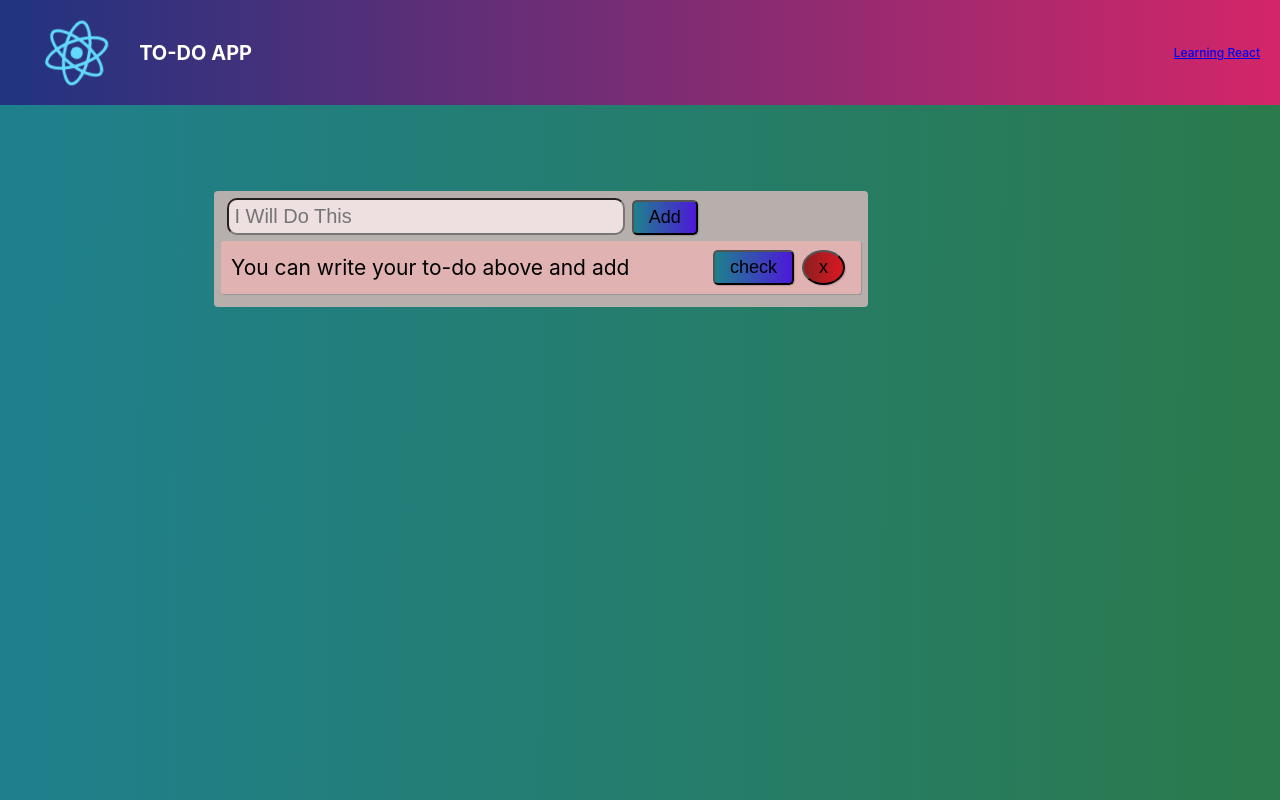
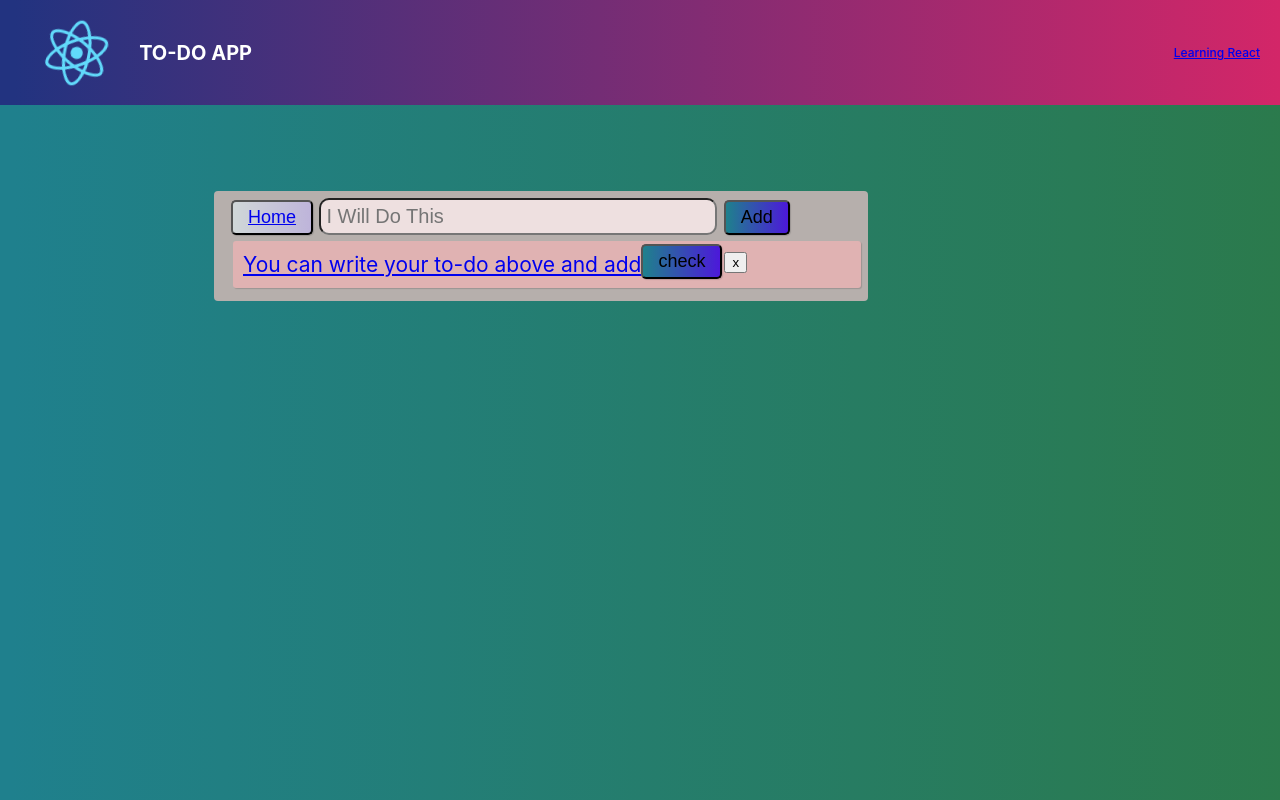
Before and after one commit to berkantkozan/berkantkozan.github.io., a React (Create React App) app: page / in a window 1280 px wide. Shown: the top 800 px of the page. Built offline with nearby package versions, Linux system fonts and the light colour scheme.

Commit message:
adding route

```diff
--- a/package.json
+++ b/package.json
@@ -10,6 +10,7 @@
     "gh-pages": "^4.0.0",
     "react": "^18.2.0",
     "react-dom": "^18.2.0",
+    "react-router-dom": "^6.3.0",
     "react-scripts": "5.0.1",
     "web-vitals": "^2.1.4"
   },
--- /dev/null
+++ b/src/Components/Contact/contact.js
@@ -0,0 +1,5 @@
+import React from "react";
+
+export default function Contact(){
+    return <h1>hello</h1>;
+}
--- /dev/null
+++ b/src/Components/Description/index.js
@@ -0,0 +1,12 @@
+import React from "react";
+
+export default function Description ({todo,id}){
+    //const [value, setValue] = useState(todo.text);
+
+    return(
+        <form>
+            <h1>{todo.text}</h1>
+            <h1>to-do id : {id}</h1>
+        </form>
+    )
+}
--- a/src/Components/Header/index.js
+++ b/src/Components/Header/index.js
@@ -6,7 +6,7 @@ export default function Header() {
     return (
         <nav className="nav">
             <img src={logo} className="App-logo" alt="logo" />
-            <h2 className="header--title">TO-DO APP</h2>
+            <h2 className="header--title">TO-DO APP </h2>
             <a
                 href="https://tr.reactjs.org/"
                 target="_blank"
--- a/src/Components/Main/index.js
+++ b/src/Components/Main/index.js
@@ -1,13 +1,17 @@
 import React,{useState} from "react";
+import { BrowserRouter as Router,Routes, Route, Link} from 'react-router-dom';
 import TodoForm from "../Todo-Form/index.js"
-import Todo from "../Todo/index.js"
+import Description from "../Description/index.js"
 import "./style.css";
+
 
 export default function Main () {
     const [todos, setTodos] = useState([
         {
           text: "You can write your to-do above and add",
-          isCompleted: false
+          isCompleted: false,
+          description: "hello",
+          id:[0,]
         },
     ]);
 
@@ -22,29 +26,77 @@ export default function Main () {
         setTodos(newTodos);
     };
 
+    /*const editTodo = (index,text) => {
+        console.log(index,text)
+        const newTodos = [...todos];
+        newTodos[index] = text;
+        setTodos(newTodos)
+    }; */
+
     const deleteTodo = index => {
         const newTodos = [...todos];
         newTodos.splice(index, 1);
         setTodos(newTodos);
     };
 
-
     return (
         <main>
+            <Router>
             <div className="div" >
                 <div className="div-alt">
-                    <TodoForm addTodo={addTodo} />
+                <TodoForm addTodo={addTodo}/>
+                            <div>
                             {todos.map((todo, index) => (
-                        <Todo
+                                <>
+                                    <RouterArrange
                                         key={index}
-                            index={index}
+                                        id={index}
                                         todo={todo}
                                         completeTodo={completeTodo}
                                         deleteTodo={deleteTodo}
-                        />
+                                        addTodo={addTodo} /></>
+
+
                                     ))}
                             </div>
                 </div>
+            </div>
+            </Router>
         </main>
     )
 }
+
+function RouterArrange ({ todo, id, completeTodo, deleteTodo,addTodo}){
+    let smt = `/${id}`
+
+    return(
+        <div
+            className="todo-div"
+            style={{ textDecoration: todo.isCompleted ? "line-through" : "" }}
+        >
+            <div>
+                <Link to = {smt}>{todo.text}</Link>
+                <Routes>
+                      <Route exact path="/"></Route>
+                      <Route
+                          exact path= {smt}
+                          element=  {<Description
+                                        todo={todo}
+                                        id={id}
+                                    />}
+                      ></Route>
+              </Routes>
+            </div>
+            <div>
+                <button
+                    className="div-button"
+                    onClick={() => completeTodo(id)}
+                    >{todo.isCompleted ? "uncheck" : "check"}</button>
+                <button
+                    className="div-button-delete"
+                    onClick={() => deleteTodo(id)}
+                    >x</button>
+            </div>
+        </div>
+    )
+  }
--- a/src/Components/Main/style.css
+++ b/src/Components/Main/style.css
@@ -23,3 +23,28 @@ main {
     margin-right: 10%;
 
 }
+.todo-div {
+    align-items: center;
+    background: rgb(224, 178, 178);
+    border-radius: 3px;
+    box-shadow: 1px 1px 1px rgba(0, 0, 0, 0.15);
+    display: flex;
+    font-size: 21px;
+    margin-left: 12px;
+    margin-bottom: 6px;
+    padding: 3px 10px;
+}
+.div-button-delete:hover {
+    background:linear-gradient(90.41deg, #c71111 1.14%, #f00606 100%);
+    color: rgb(248, 241, 241);
+    cursor: pointer
+  }
+  .div-button-home{
+    background: linear-gradient(90.41deg, #d0d7d8 1.14%, #beb4da 100%);
+    border-radius: 5px;
+    box-shadow: 1px 1px 1px rgba(0, 0, 0, 0.15);
+    font-size: 18px;
+    margin-bottom: 6px;
+    margin-left: 10px;
+    padding: 5px 15px;
+}
--- a/src/Components/Todo-Form/index.js
+++ b/src/Components/Todo-Form/index.js
@@ -1,28 +1,45 @@
 import React, {useState} from "react";
+import { Link } from "react-router-dom";
 import "./style.css";
 
-export default function TodoForm({ addTodo }) {
+export default function TodoForm({ addTodo}) {
     const [value, setValue] = useState("");
+    //const [editvalue, setEditValue] = useState("");
 
-    const handleSubmit = e => {
+    const handleAdd = e => {
       e.preventDefault();
       if (!value) return;
       addTodo(value);
       setValue("");
     };
-
+    /*
+    let editable = false;
+    const handleEdit = e => {
+      e.preventDefault();
+      editable = !editable;
+      if (!value) return;
+      if (editable) setEditValue(value);
+      editTodo(id,editvalue);
+      setValue("") ;
+    };
+    */
     return (
-      <form onSubmit={handleSubmit}>
+      <form >
+        <button
+              className="div-button-home"
+              ><Link to = "/">Home</Link>
+        </button>
         <input
           type="text"
           className="div-input"
           placeholder="I Will Do This "
           value={value}
-          onChange={e => setValue(e.target.value)}
+          onChange={e =>setValue(e.target.value)}
         />
         <button
             className="div-button"
             onChange={e => setValue(e.target.value)}
+            onClick={handleAdd}
         > Add </button>
       </form>
     );
--- a/src/Components/Todo-Form/style.css
+++ b/src/Components/Todo-Form/style.css
@@ -23,3 +23,8 @@
     color: rgb(248, 241, 241);
     cursor: pointer
   }
+  .div-button-home:hover {
+    background: linear-gradient(90.41deg, #8a8387 1.14%, #5e585e 100%);
+    color: rgb(248, 241, 241);
+    cursor: pointer
+  }
--- a/src/Components/Todo/index.js
+++ b/src/Components/Todo/index.js
@@ -1,24 +1,25 @@
 import React from "react";
 import "../../App.js";
 import "./style.css";
+//import Contact from '../Contact/contact.js';
 
-export default function Todo({ todo, index, completeTodo, deleteTodo }) {
-  return (
+export default function Todo({ todo, id, completeTodo, deleteTodo,}) {
+  return(
     <div
       className="todo-div"
       style={{ textDecoration: todo.isCompleted ? "line-through" : "" }}
-    >
-      {todo.text}
+    >     {todo.text}
           <div>
             <button
               className="div-button"
-              onClick={() => completeTodo(index)}
+              onClick={() => completeTodo(id)}
               >{todo.isCompleted ? "uncheck" : "check"}</button>
             <button
               className="div-button-delete"
-              onClick={() => deleteTodo(index)}
+              onClick={() => deleteTodo(id)}
             >x</button>
           </div>
+
   </div>
-  );
+  )
 }
--- a/src/Components/Todo/style.css
+++ b/src/Components/Todo/style.css
@@ -5,7 +5,7 @@
     box-shadow: 1px 1px 1px rgba(0, 0, 0, 0.15);
     display: flex;
     font-size: 21px;
-    justify-content: space-between;
+    margin-left: 12px;
     margin-bottom: 6px;
     padding: 3px 10px;
 }
@@ -32,7 +32,16 @@
     box-shadow: 1px 1px 1px rgba(0, 0, 0, 0.15);
     font-size: 18px;
     margin-bottom: 6px;
-    margin-right: 2px;
+    margin-left: 15px;
+    padding: 5px 15px;
+}
+.div-button-home{
+    background: linear-gradient(90.41deg, #d0d7d8 1.14%, #beb4da 100%);
+    border-radius: 5px;
+    box-shadow: 1px 1px 1px rgba(0, 0, 0, 0.15);
+    font-size: 18px;
+    margin-bottom: 6px;
+    margin-left: 10px;
     padding: 5px 15px;
 }
 
--- a/src/index.js
+++ b/src/index.js
@@ -1,4 +1,4 @@
-import React, { StrictMode } from 'react';
+import React from 'react';
 import ReactDOM from 'react-dom/client';
 import './index.css';
 import App from './App';
@@ -6,9 +6,10 @@ import reportWebVitals from './reportWebVitals';
 
 const root = ReactDOM.createRoot(document.getElementById('root'));
 root.render(
-    <StrictMode>
+    <div>
         <App />
-    </StrictMode>
+    </div>
+
 
 );
 
```
Also changed, not shown: src/App.js (+4 -6 lines), 1 other file (tests, documents, lock files or other folders). Lines whose indentation alone changed are shown as unchanged.
